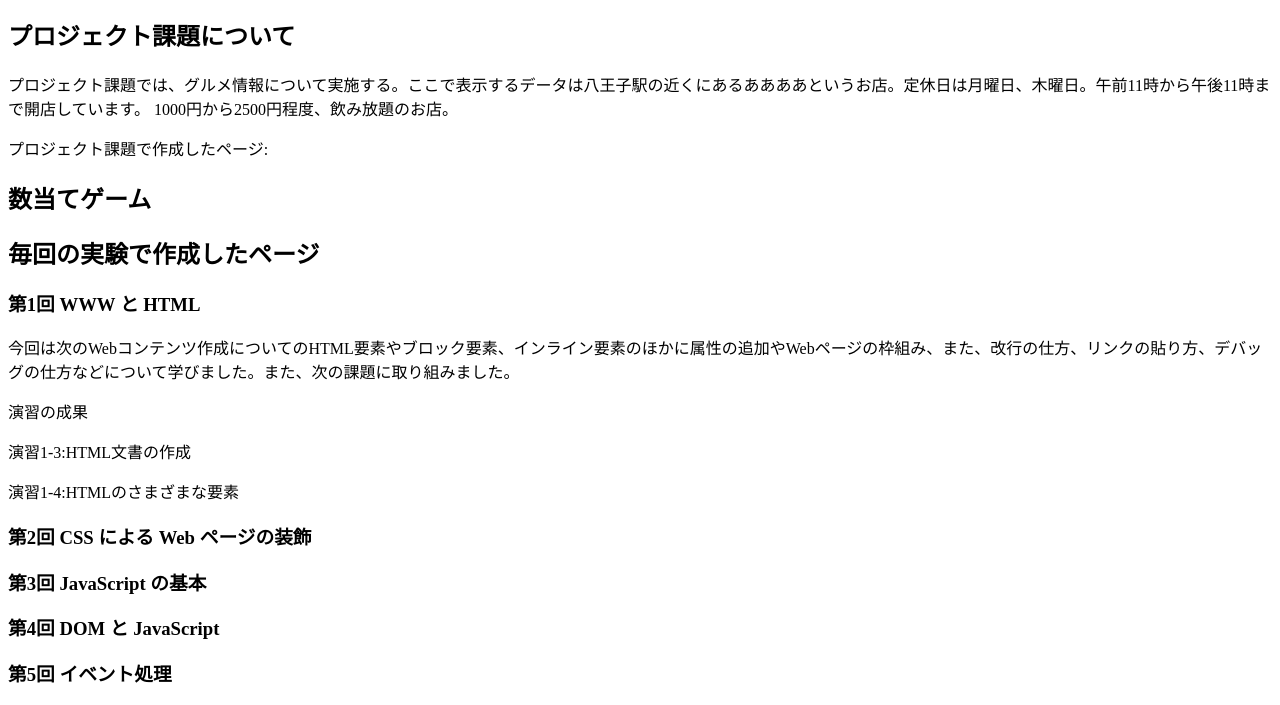
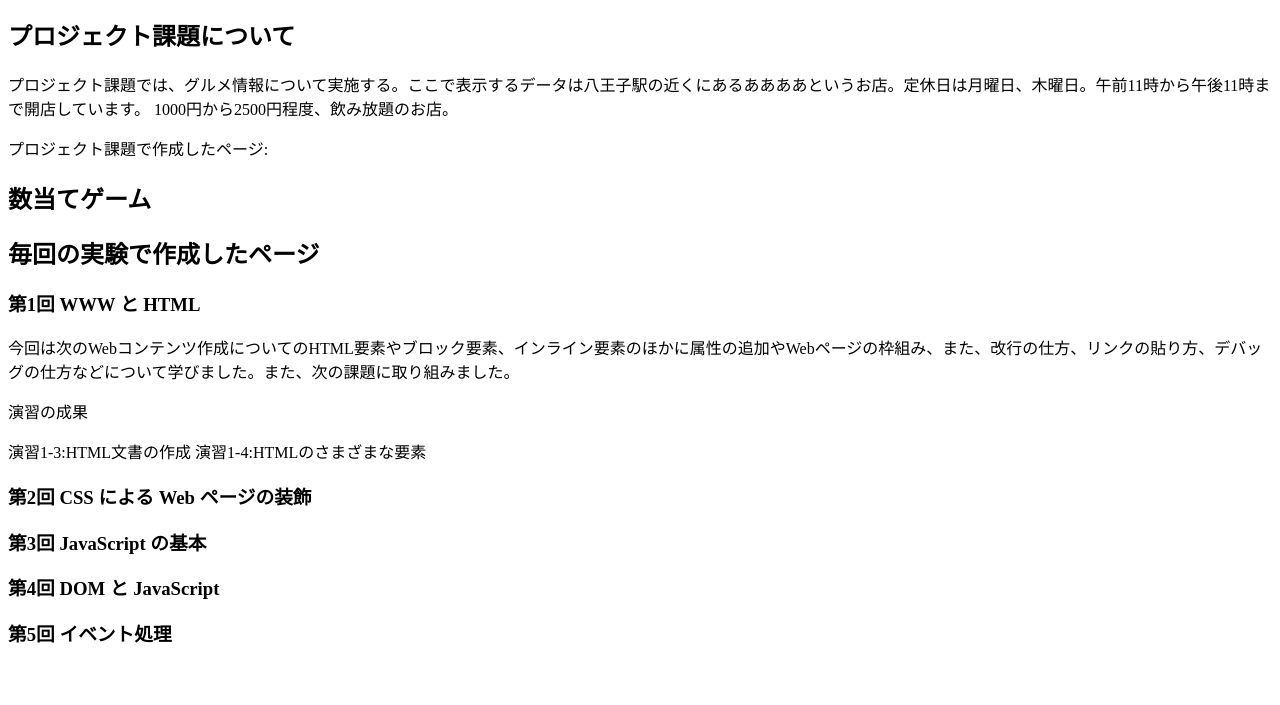
Before and after one commit to G284342022/medialabo, a plain HTML site: page index.html in a window 1280 px wide. Shown: the part 127-832 px from the top of the page. After the commit the page ends 800 px from the top, so only its background shows below. Drawn offline with Linux system fonts and the light colour scheme.

Commit message:
Webコンテンツ

```diff
--- a/index.html
+++ b/index.html
@@ -17,8 +17,8 @@
         <h3>第1回 WWW と HTML</h3>
             <p>今回は次のWebコンテンツ作成についてのHTML要素やブロック要素、インライン要素のほかに属性の追加やWebページの枠組み、また、改行の仕方、リンクの貼り方、デバッグの仕方などについて学びました。また、次の課題に取り組みました。</p>
             <p>演習の成果</p>
-                <p><a herf="演習1-3:HTML文書の作成">演習1-3:HTML文書の作成</a></p>
-                <p><a herf="演習1-4:HTMLのさまざまな要素">演習1-4:HTMLのさまざまな要素</a></p>
+                <a herf="演習1-3:HTML文書の作成">演習1-3:HTML文書の作成</a>
+                <a herf="演習1-4:HTMLのさまざまな要素">演習1-4:HTMLのさまざまな要素</a>
         <h3>第2回 CSS による Web ページの装飾</h3>
         <h3>第3回 JavaScript の基本</h3>
         <h3>第4回 DOM と JavaScript</h3>
```
